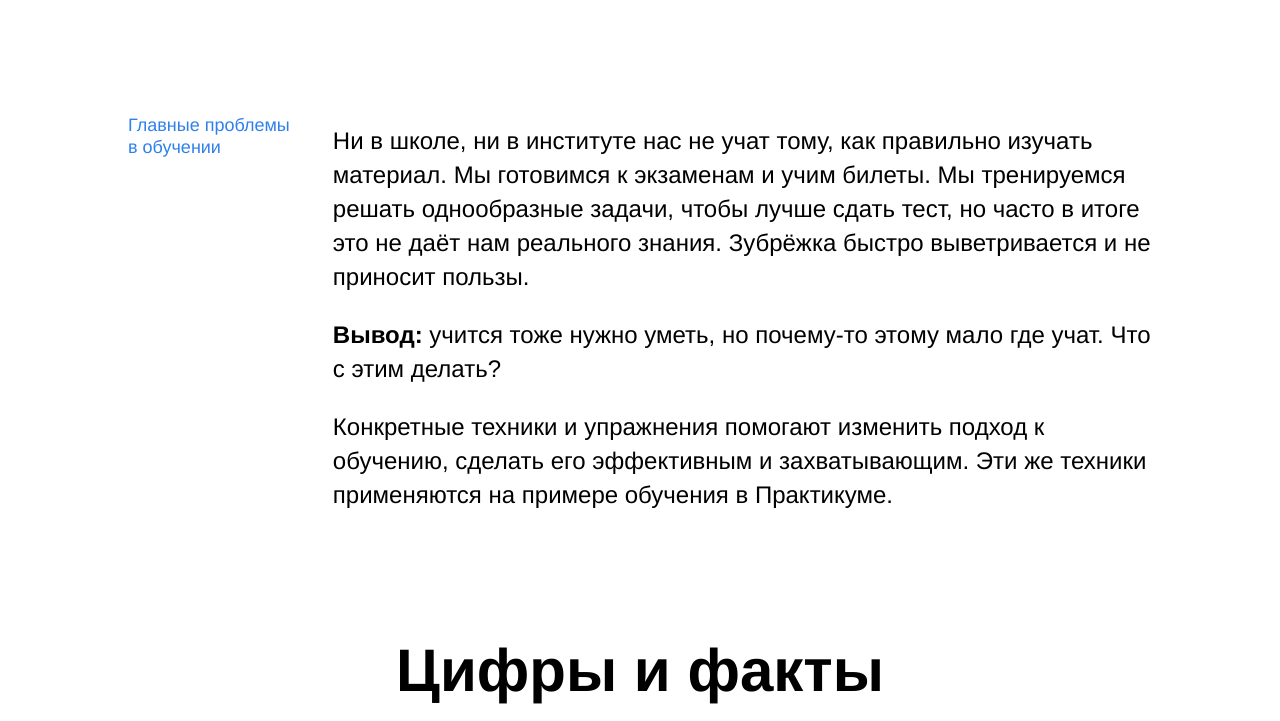
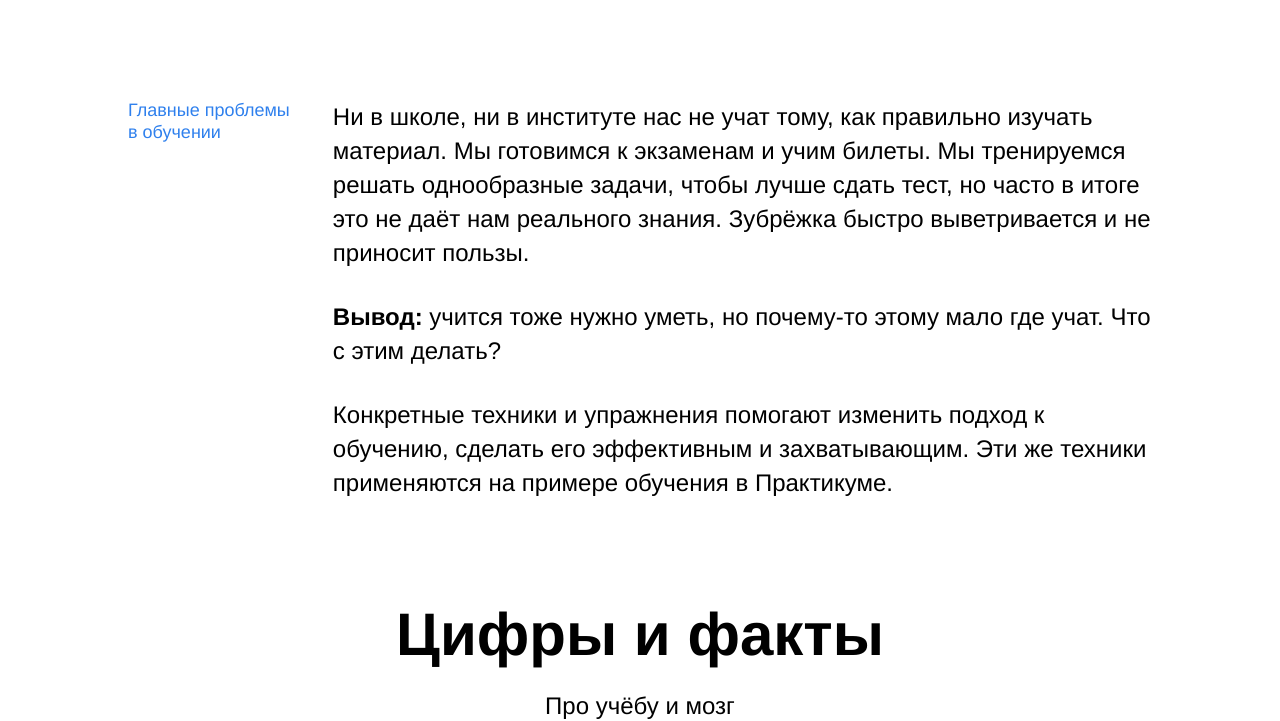
Before and after one commit to Sun5shine55/how-to-learn, a plain HTML site: page index.html in a window 1280 px wide. Shown: the part 756-1477 px from the top of the page. Drawn offline with Linux system fonts and the light colour scheme.

Commit message:
исправление ошибок Ревью_4_ПР1

```diff
--- a/styles/style.css
+++ b/styles/style.css
@@ -93,6 +93,7 @@
 }
 
 .two-columns__brief {
+  margin:0 0 0 0;
   width: 175px;
   font-size: 18px;
   font-weight: normal;
@@ -113,8 +114,12 @@
   font-weight: 600;
 }
 
-.two-columns__paragraf {
-  margin-top: 30px;
+.two-columns__paragraph:first-of-type {
+  margin-top: 0;
+}
+
+.two-columns__paragraph {
+  margin: 30px 0 0 0;
 }
 
 .digits {
```
